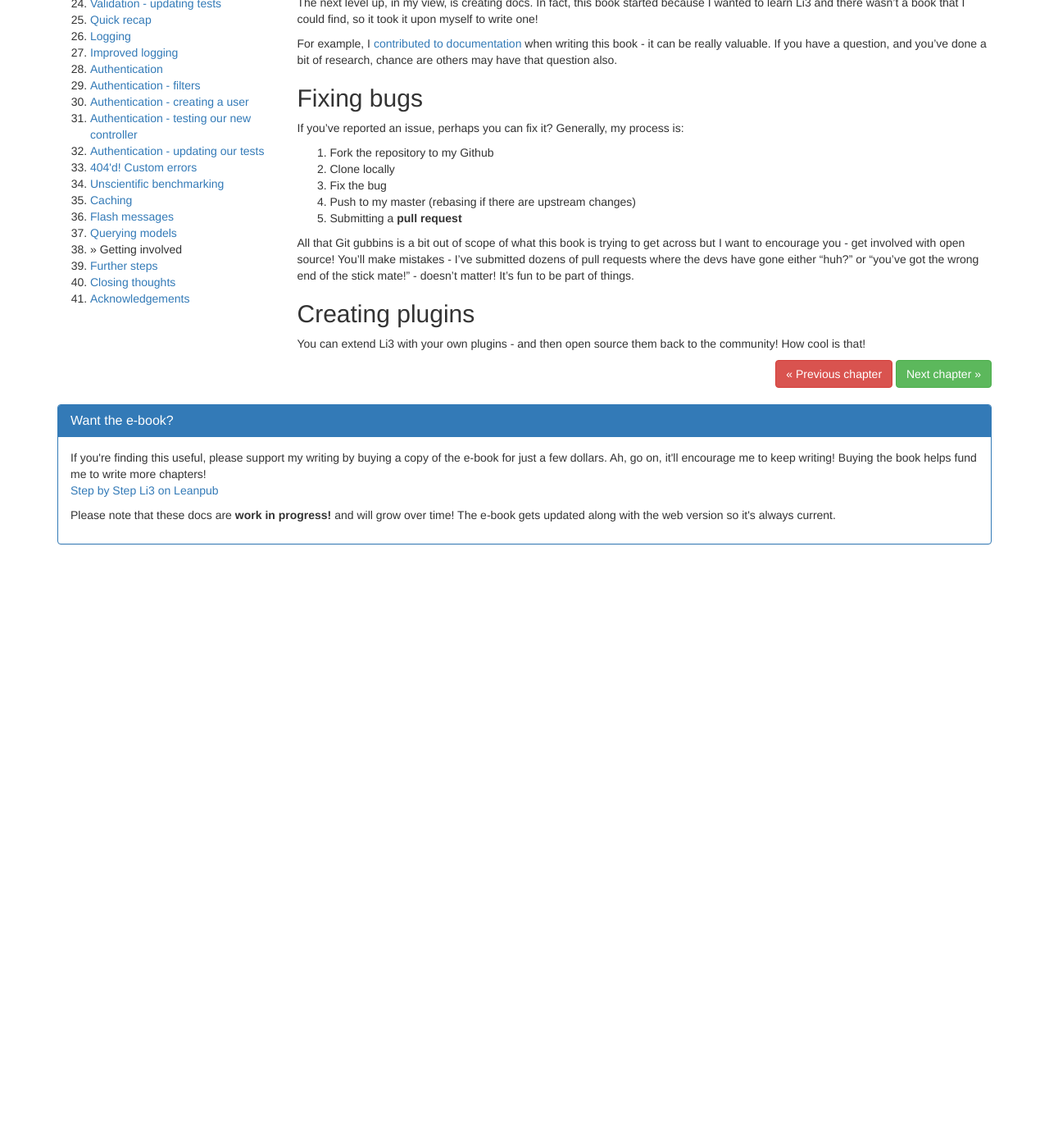
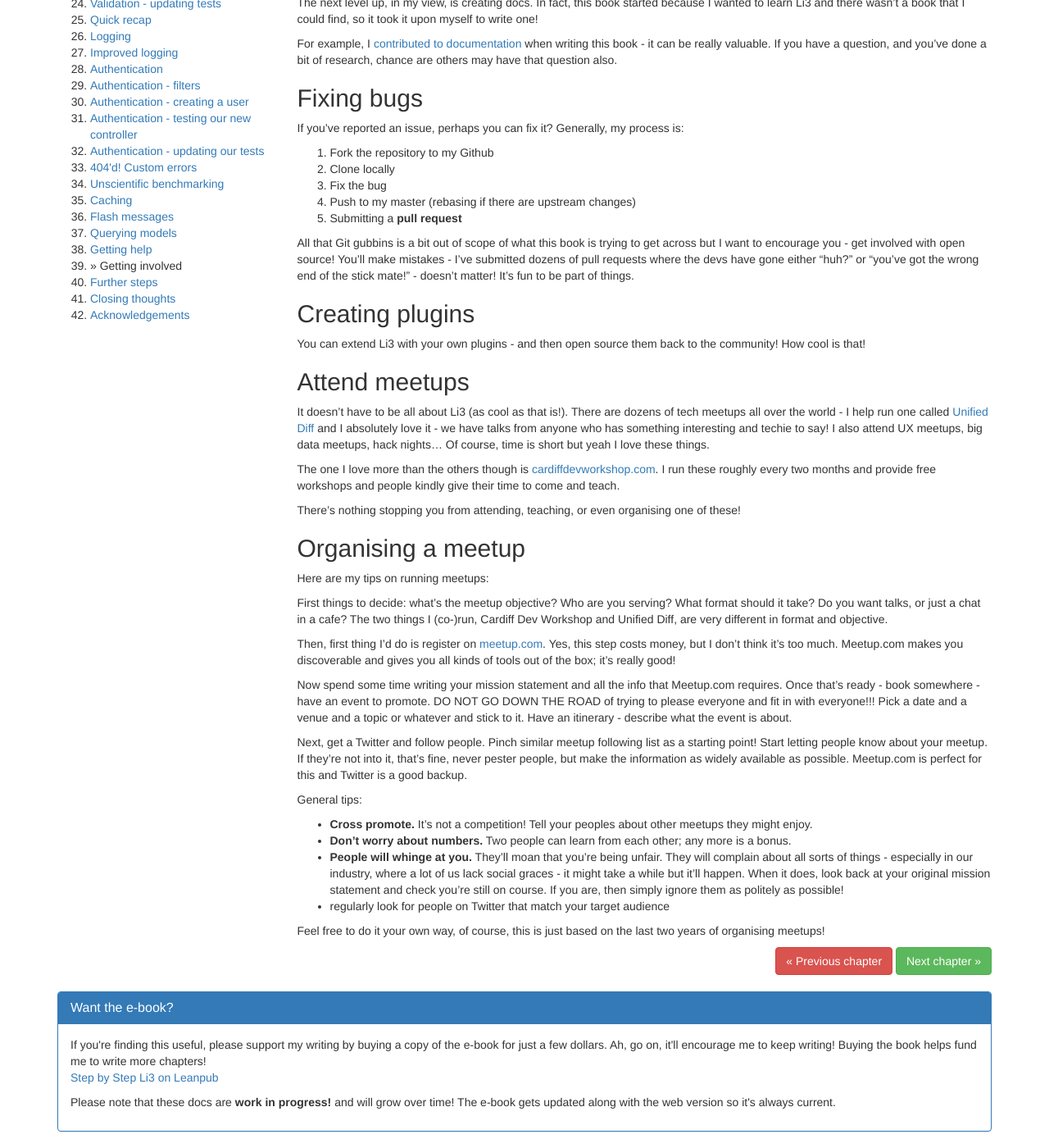
Before and after one commit to gavD/step-by-step-web-apps-with-lithium-php, a Jekyll site: the page built from _posts/2009-05-05-getting-involved.markdown, in a window 1280 px wide and 1400 px high, scrolled down 605 px. Shown: the whole window at 82% size. Built offline with Jekyll 4.4.1, drawn with Linux system fonts in a browser that asks for light colours; nearby versions of some CDN libraries; Markdown is read by kramdown in place of the engine named in the settings; before the commit the page ends 1289 px from its top, so only the background shows below that.

```diff
--- a/_posts/1980-12-10-acknowledgements.markdown
+++ b/_posts/1980-12-10-acknowledgements.markdown
@@ -7,7 +7,7 @@ Thanks to [Dayle Rees](http://daylerees.com/) for the encouragement in my writin
 
 Big up [Warren, Carey, Craig, Jenko and Rod - team Unified Diff](http://unifieddiff.co.uk/)! Tech meetups are an important part of being a software developer and I'm glad we have this!
 
-Thanks to my parents for their constant support and my girl for somehow making me braver.
+Thanks to my parents for their constant support and to my girl for somehow making me braver.
 
 thanks to the #li3 room on Freenode, especially rapzo, wms and niftydigits, for helping test the book!
 
--- a/_posts/2009-05-05-getting-involved.markdown
+++ b/_posts/2009-05-05-getting-involved.markdown
@@ -36,3 +36,32 @@ All that Git gubbins is a bit out of scope of what this book is trying to get ac
 ## Creating plugins
 
 You can extend Li3 with your own plugins - and then open source them back to the community! How cool is that!
+
+## Attend meetups
+
+It doesn't have to be all about Li3 (as cool as that is!). There are dozens of tech meetups all over the world - I help run one called [Unified Diff](http://unifieddiff.co.uk/) and I absolutely love it - we have talks from anyone who has something interesting and techie to say! I also attend UX meetups, big data meetups, hack nights... Of course, time is short but yeah I love these things.
+
+The one I love more than the others though is [cardiffdevworkshop.com](http://cardiffdevworkshop.com). I run these roughly every two months and provide free workshops and people kindly give their time to come and teach.
+
+There's nothing stopping you from attending, teaching, or even organising one of these!
+
+## Organising a meetup
+
+Here are my tips on running meetups:
+
+First things to decide: what's the meetup objective? Who are you serving? What format should it take? Do you want talks, or just a chat in a cafe? The two things I (co-)run, Cardiff Dev Workshop and Unified Diff, are very different in format and objective.
+
+Then, first thing I'd do is register on [meetup.com](http://meetup.com). Yes, this step costs money, but I don't think it's too much. Meetup.com makes you discoverable and gives you all kinds of tools out of the box; it's really good!
+
+Now spend some time writing your mission statement and all the info that Meetup.com requires. Once that's ready - book somewhere - have an event to promote. DO NOT GO DOWN THE ROAD of trying to please everyone and fit in with everyone!!! Pick a date and a venue and a topic or whatever and stick to it. Have an itinerary - describe what the event is about.
+
+Next, get a Twitter and follow people. Pinch similar meetup following list as a starting point! Start letting people know about your meetup. If they're not into it, that's fine, never pester people, but make the information as widely available as possible. Meetup.com is perfect for this and Twitter is a good backup.
+
+General tips:
+
+* **Cross promote.** It's not a competition! Tell your peoples about other meetups they might enjoy.
+* **Don't worry about numbers.** Two people can learn from each other; any more is a bonus.
+* **People will whinge at you.** They'll moan that you're being unfair. They will complain about all sorts of things - especially in our industry, where a lot of us lack social graces - it might take a while but it'll happen. When it does, look back at your original mission statement and check you're still on course. If you are, then simply ignore them as politely as possible!
+* regularly look for people on Twitter that match your target audience
+
+Feel free to do it your own way, of course, this is just based on the last two years of organising meetups!
```
Also changed, not shown: _posts/1980-12-19-further-steps.markdown (+0 -7 lines), _posts/2009-06-05-getting-help.markdown (added, +22 -0 lines).
